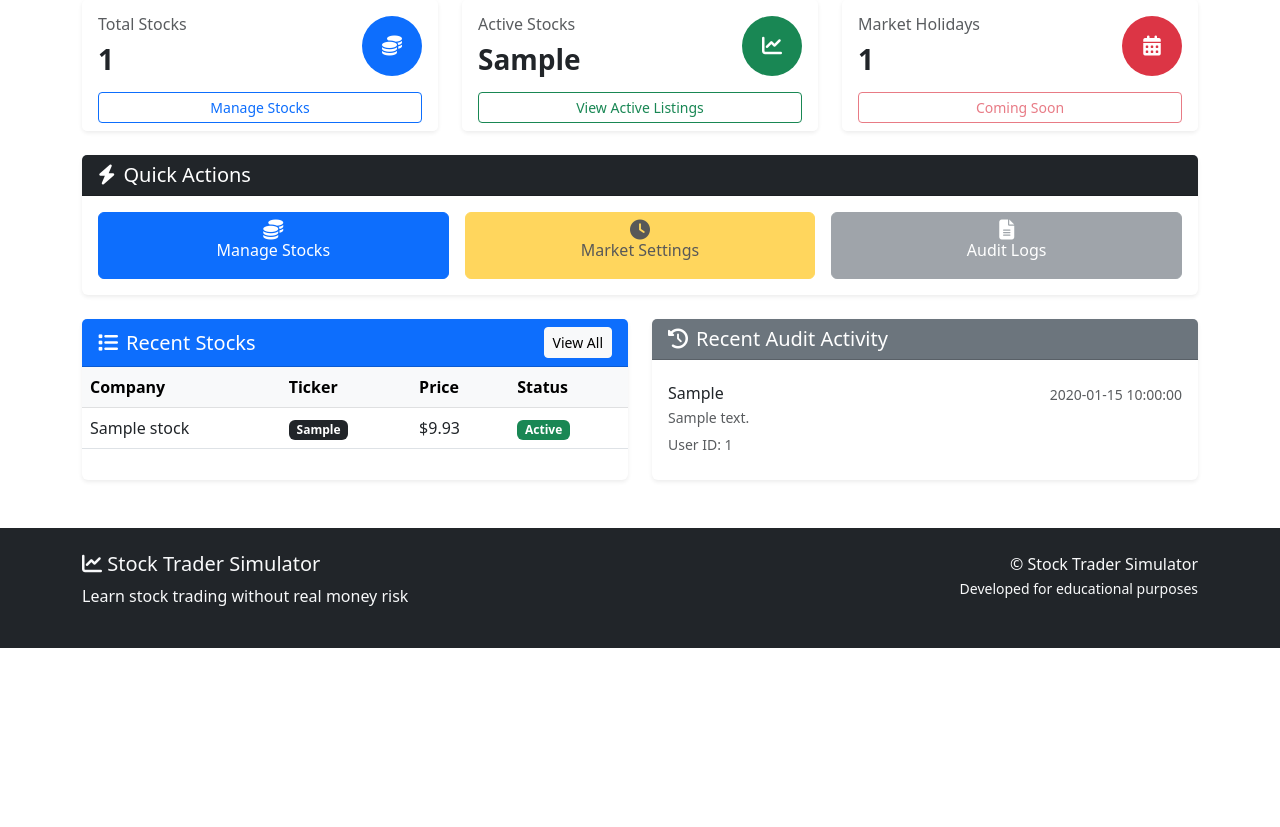
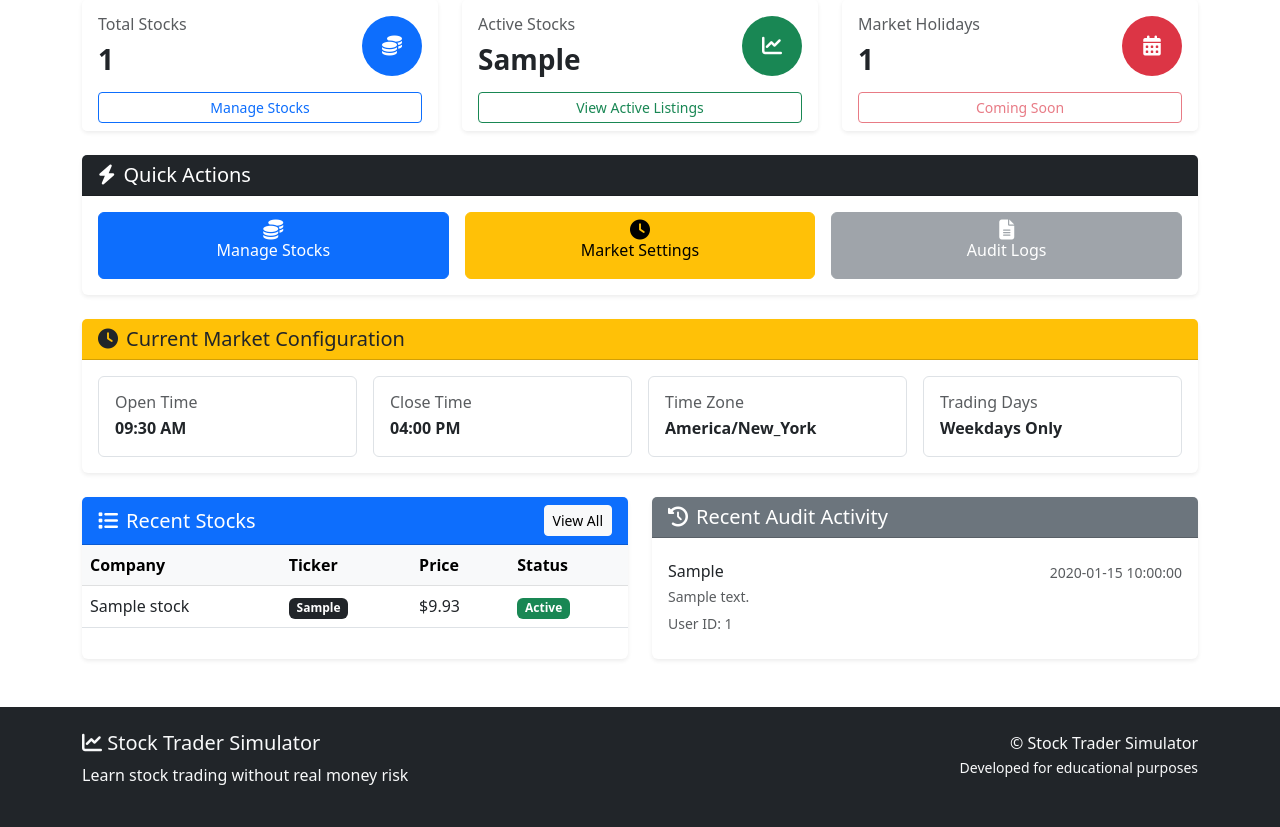
Before and after one commit to madelyn-wolf1/Group-Project, a Flask app: template folder1/templates/admin/admin_dashboard.html in a window 1280 px wide. Shown: the part 187-1014 px from the top of the page. Before the commit the page ends 835 px from the top, so only its background shows below. Run offline with Flask 3, Linux system fonts and the light colour scheme; data comes from the database, SQL or seed files in the repository; tables that the repository leaves empty hold one stand-in row (values such as "Sample post"); the template is opened without the code that fills it: values that come from a table or form of the project are taken from there, most other values are stand-ins (such as "Sample title", 1, 10 or a date in 2020); data that the repository does not hold is empty; some libraries are stand-ins or nearby versions.

Commit message:
Updated admin_dashboard.html
- Enabled Market Settings navigation
- Added section to display current market configuration
- Integrated with existing dashboard layout

```diff
--- a/folder1/templates/admin/admin_dashboard.html
+++ b/folder1/templates/admin/admin_dashboard.html
@@ -89,10 +89,10 @@
                     </a>
                 </div>
                 <div class="col-md-6 col-lg-4">
-                    <button class="btn btn-warning w-100 py-3" disabled>
+                    <a href="{{ url_for('admin_market_config') }}" class="btn btn-warning w-100 py-3">
                         <i class="fas fa-clock d-block mb-2 fa-lg"></i>
                         Market Settings
-                    </button>
+                    </a>
                 </div>
                 <div class="col-md-6 col-lg-4">
                     <button class="btn btn-secondary w-100 py-3" disabled>
@@ -103,6 +103,48 @@
             </div>
         </div>
     </div>
+
+    {% if market_config %}
+    <div class="card border-0 shadow-sm mb-4">
+        <div class="card-header bg-warning text-dark">
+            <h5 class="mb-0"><i class="fas fa-clock me-2"></i>Current Market Configuration</h5>
+        </div>
+        <div class="card-body">
+            <div class="row g-3">
+                <div class="col-md-3">
+                    <div class="border rounded p-3 h-100">
+                        <h6 class="text-muted mb-1">Open Time</h6>
+                        <div class="fw-bold">{{ market_config.OpenTime.strftime('%I:%M %p') }}</div>
+                    </div>
+                </div>
+                <div class="col-md-3">
+                    <div class="border rounded p-3 h-100">
+                        <h6 class="text-muted mb-1">Close Time</h6>
+                        <div class="fw-bold">{{ market_config.CloseTime.strftime('%I:%M %p') }}</div>
+                    </div>
+                </div>
+                <div class="col-md-3">
+                    <div class="border rounded p-3 h-100">
+                        <h6 class="text-muted mb-1">Time Zone</h6>
+                        <div class="fw-bold">{{ market_config.TimeZone }}</div>
+                    </div>
+                </div>
+                <div class="col-md-3">
+                    <div class="border rounded p-3 h-100">
+                        <h6 class="text-muted mb-1">Trading Days</h6>
+                        <div class="fw-bold">
+                            {% if market_config.WeekdaysOnly %}
+                                Weekdays Only
+                            {% else %}
+                                All Days
+                            {% endif %}
+                        </div>
+                    </div>
+                </div>
+            </div>
+        </div>
+    </div>
+    {% endif %}
 
     <div class="row g-4">
         <div class="col-lg-6">
```
